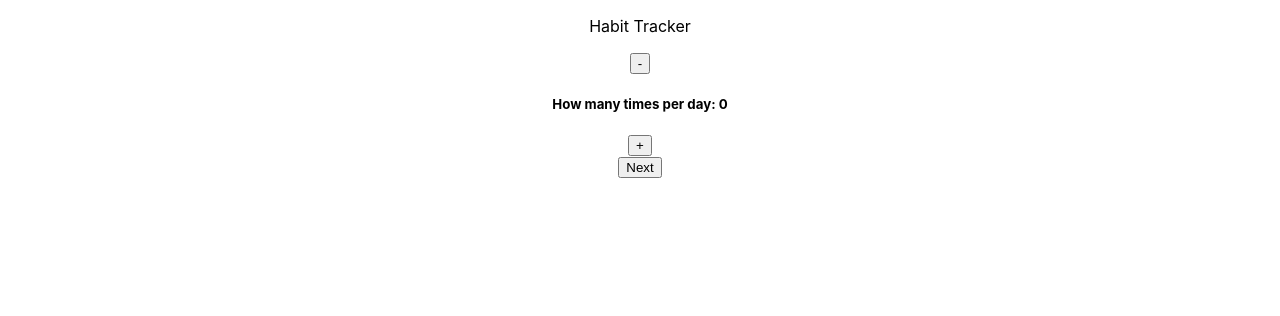
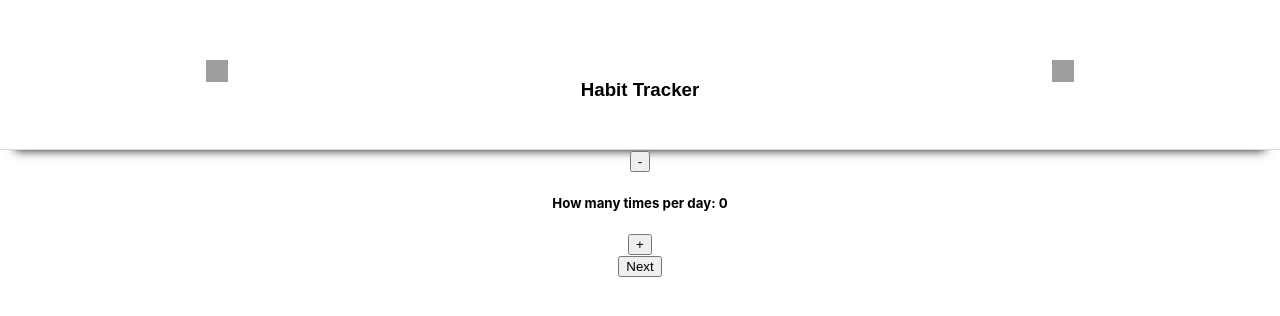
Before and after one commit to jenstella/habit-tracker, a React (Create React App) app in the folder habit-tracker/: page / in a window 1280 px wide. Shown: the top 316 px of the page. Built offline with nearby package versions, Linux system fonts and the light colour scheme; grey boxes are pictures that could not be loaded.

Commit message:
box shadow
box shadow added to header

```diff
--- a/habit-tracker/src/App.js
+++ b/habit-tracker/src/App.js
@@ -1,13 +1,12 @@
 import './App.css';
 import Counter from './components/Counter';
+import Header from './components/Header';
 import NextButton from './components/NextButton';
 
 function App() {
   return (
     <div className="App">
-        <p>
-          Habit Tracker
-        </p>
+        <Header/>
         <Counter/>
         <NextButton />
     </div>
--- /dev/null
+++ b/habit-tracker/src/Header.css
@@ -0,0 +1,20 @@
+#header {
+    display: flex;
+    flex-direction: row;
+    justify-content: space-around;
+    margin-top: 30px;
+    padding: 30px;
+    font-family:Arial, Helvetica, sans-serif;
+    border-bottom: 1px solid rgba(0, 0, 0, 0.15);
+    box-shadow: 0px 15px 10px -15px #111;
+}
+
+#settings {
+    height: 22px;
+    width: 22px;
+}
+
+#filter {
+    height: 22px;
+    width: 22px;
+}
--- a/habit-tracker/src/components/Header.jsx
+++ b/habit-tracker/src/components/Header.jsx
@@ -1,6 +1,12 @@
-import React from 'react';
-
+import React from "react";
+import '../Header.css'
 
 export default function Header() {
-  return <div>This is the header</div>;
+  return (
+    <div id="header">
+        <img id="settings" src="/src/icons/settings.svg" alt="settings svg icon"></img>
+      <h3>Habit Tracker</h3>
+      <img id="filter" src="/src/icons/filter.svg" alt="filter icon"></img>
+    </div>
+  );
 }
```
Also changed, not shown: habit-tracker/src/components/icons/filter.svg (added), habit-tracker/src/components/icons/settings.svg (added).
